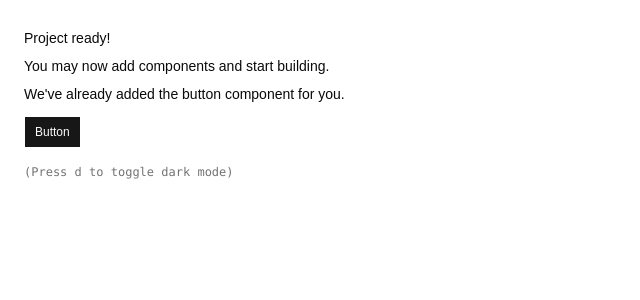
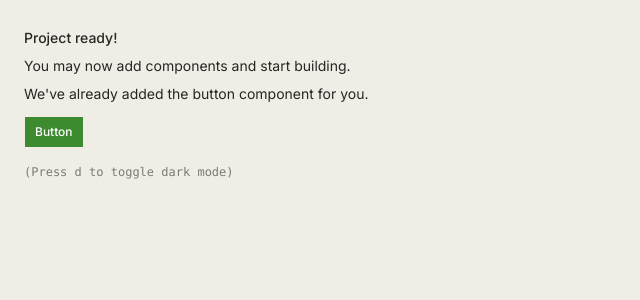
Before and after one commit to vedantlavale/assignment-zrvyn, a React (Vite) app: page / in a window 1280 px wide. Shown: the top 300 px of the page, without its empty margins (0-640 px from the left). Built offline with nearby package versions, Linux system fonts and the light colour scheme.

Commit message:
update index.html title and add Google Fonts

```diff
--- a/index.html
+++ b/index.html
@@ -3,8 +3,14 @@
   <head>
     <meta charset="UTF-8" />
     <link rel="icon" type="image/svg+xml" href="/vite.svg" />
+    <link rel="preconnect" href="https://fonts.googleapis.com" />
+    <link rel="preconnect" href="https://fonts.gstatic.com" crossorigin />
+    <link
+      href="https://fonts.googleapis.com/css2?family=Inter:wght@400;500;600;700&display=swap"
+      rel="stylesheet"
+    />
     <meta name="viewport" content="width=device-width, initial-scale=1.0" />
-    <title>vite-app</title>
+    <title>Zorvyn Finance Dashboard</title>
   </head>
   <body>
     <div id="root"></div>
--- a/src/index.css
+++ b/src/index.css
@@ -1,13 +1,14 @@
 @import "tailwindcss";
 @import "tw-animate-css";
 @import "shadcn/tailwind.css";
-@import "@fontsource-variable/manrope";
 
 @custom-variant dark (&:is(.dark *));
 
 @theme inline {
     --font-heading: var(--font-sans);
-    --font-sans: 'Manrope Variable', sans-serif;
+    --font-sans: "Inter", sans-serif;
+    --color-income: var(--income);
+    --color-expense: var(--expense);
     --color-sidebar-ring: var(--sidebar-ring);
     --color-sidebar-border: var(--sidebar-border);
     --color-sidebar-accent-foreground: var(--sidebar-accent-foreground);
@@ -49,82 +50,57 @@
 }
 
 :root {
-    --background: oklch(1 0 0);
-    --foreground: oklch(0.145 0 0);
-    --card: oklch(1 0 0);
-    --card-foreground: oklch(0.145 0 0);
-    --popover: oklch(1 0 0);
-    --popover-foreground: oklch(0.145 0 0);
-    --primary: oklch(0.205 0 0);
-    --primary-foreground: oklch(0.985 0 0);
-    --secondary: oklch(0.97 0 0);
-    --secondary-foreground: oklch(0.205 0 0);
-    --muted: oklch(0.97 0 0);
-    --muted-foreground: oklch(0.556 0 0);
-    --accent: oklch(0.205 0 0);
-    --accent-foreground: oklch(0.985 0 0);
+    --background: #efede6;
+    --foreground: #262622;
+    --card: #ffffff;
+    --card-foreground: #262622;
+    --popover: #ffffff;
+    --popover-foreground: #262622;
+    --primary: #3d8a2f;
+    --primary-foreground: #ffffff;
+    --secondary: #f4f2eb;
+    --secondary-foreground: #262622;
+    --muted: #f5f2ea;
+    --muted-foreground: #7c7a74;
+    --accent: #4b9438;
+    --accent-foreground: #ffffff;
     --destructive: oklch(0.577 0.245 27.325);
-    --border: oklch(0.922 0 0);
-    --input: oklch(0.922 0 0);
-    --ring: oklch(0.708 0 0);
+    --border: #e3dfd3;
+    --input: #e8e4d8;
+    --ring: rgb(75 148 56 / 0.2);
     --chart-1: oklch(0.87 0 0);
     --chart-2: oklch(0.556 0 0);
     --chart-3: oklch(0.439 0 0);
     --chart-4: oklch(0.371 0 0);
     --chart-5: oklch(0.269 0 0);
-    --radius: 0;
-    --sidebar: oklch(0.985 0 0);
-    --sidebar-foreground: oklch(0.145 0 0);
-    --sidebar-primary: oklch(0.205 0 0);
-    --sidebar-primary-foreground: oklch(0.985 0 0);
-    --sidebar-accent: oklch(0.97 0 0);
-    --sidebar-accent-foreground: oklch(0.205 0 0);
-    --sidebar-border: oklch(0.922 0 0);
-    --sidebar-ring: oklch(0.708 0 0);
-}
-
-.dark {
-    --background: oklch(0.145 0 0);
-    --foreground: oklch(0.985 0 0);
-    --card: oklch(0.205 0 0);
-    --card-foreground: oklch(0.985 0 0);
-    --popover: oklch(0.205 0 0);
-    --popover-foreground: oklch(0.985 0 0);
-    --primary: oklch(0.922 0 0);
-    --primary-foreground: oklch(0.205 0 0);
-    --secondary: oklch(0.269 0 0);
-    --secondary-foreground: oklch(0.985 0 0);
-    --muted: oklch(0.269 0 0);
-    --muted-foreground: oklch(0.708 0 0);
-    --accent: oklch(0.922 0 0);
-    --accent-foreground: oklch(0.205 0 0);
-    --destructive: oklch(0.704 0.191 22.216);
-    --border: oklch(1 0 0 / 10%);
-    --input: oklch(1 0 0 / 15%);
-    --ring: oklch(0.556 0 0);
-    --chart-1: oklch(0.87 0 0);
-    --chart-2: oklch(0.556 0 0);
-    --chart-3: oklch(0.439 0 0);
-    --chart-4: oklch(0.371 0 0);
-    --chart-5: oklch(0.269 0 0);
-    --sidebar: oklch(0.205 0 0);
-    --sidebar-foreground: oklch(0.985 0 0);
-    --sidebar-primary: oklch(0.488 0.243 264.376);
-    --sidebar-primary-foreground: oklch(0.985 0 0);
-    --sidebar-accent: oklch(0.269 0 0);
-    --sidebar-accent-foreground: oklch(0.985 0 0);
-    --sidebar-border: oklch(1 0 0 / 10%);
-    --sidebar-ring: oklch(0.556 0 0);
+    --radius: 0.5rem;
+    --sidebar: #ffffff;
+    --sidebar-foreground: #262622;
+    --sidebar-primary: #4b9438;
+    --sidebar-primary-foreground: #ffffff;
+    --sidebar-accent: #edf4e8;
+    --sidebar-accent-foreground: #2f6a23;
+    --sidebar-border: #e3dfd3;
+    --sidebar-ring: rgb(75 148 56 / 0.2);
+    --income: #3d8a2f;
+    --expense: #d5653c;
 }
 
 @layer base {
   * {
     @apply border-border outline-ring/50;
-    }
+  }
   body {
     @apply bg-background text-foreground;
-    }
+    min-height: 100vh;
+  }
   html {
     @apply font-sans;
-    }
+  }
+  button {
+    @apply cursor-pointer;
+  }
+  ::selection {
+    background: rgb(75 148 56 / 0.16);
+  }
 }
```
Also changed, not shown: package.json (+13 -0 lines), 1 other file (tests, documents, lock files or other folders).
